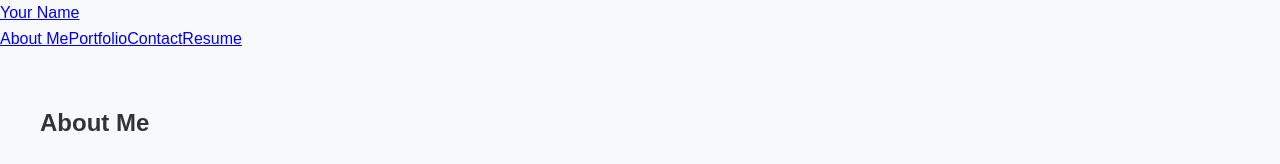
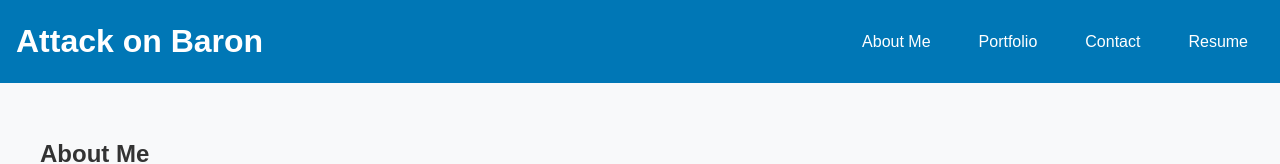
Before and after one commit to AttackOnBaron-BC/myportfolio, a React (Vite) app: page / in a window 1280 px wide. Shown: the top 164 px of the page. Built offline with nearby package versions, Linux system fonts and the light colour scheme.

Commit message:
Update Header.tsx

```diff
--- a/src/components/Header.tsx
+++ b/src/components/Header.tsx
@@ -1,20 +1,24 @@
-import React from 'react';
-import { Navbar, Nav } from 'react-bootstrap';
+import { FC } from 'react';
+import { HeaderProps, SectionType } from '../types';
 
-const Header: React.FC = () => {
+const Header: FC<HeaderProps> = ({ currentSection, setCurrentSection }) => {
+  const sections: SectionType[] = ['About Me', 'Portfolio', 'Contact', 'Resume'];
+
   return (
-    <Navbar bg="dark" variant="dark" expand="lg">
-      <Navbar.Brand href="#home">Your Name</Navbar.Brand>
-      <Navbar.Toggle aria-controls="basic-navbar-nav" />
-      <Navbar.Collapse id="basic-navbar-nav">
-        <Nav className="ml-auto">
-          <Nav.Link href="#about">About Me</Nav.Link>
-          <Nav.Link href="#portfolio">Portfolio</Nav.Link>
-          <Nav.Link href="#contact">Contact</Nav.Link>
-          <Nav.Link href="#resume">Resume</Nav.Link>
-        </Nav>
-      </Navbar.Collapse>
-    </Navbar>
+    <header>
+      <h1>Attack on Baron</h1>
+      <nav>
+        {sections.map((section) => (
+          <button
+            key={section}
+            onClick={() => setCurrentSection(section)}
+            className={currentSection === section ? 'active' : ''}
+          >
+            {section}
+          </button>
+        ))}
+      </nav>
+    </header>
   );
 };
 
```
